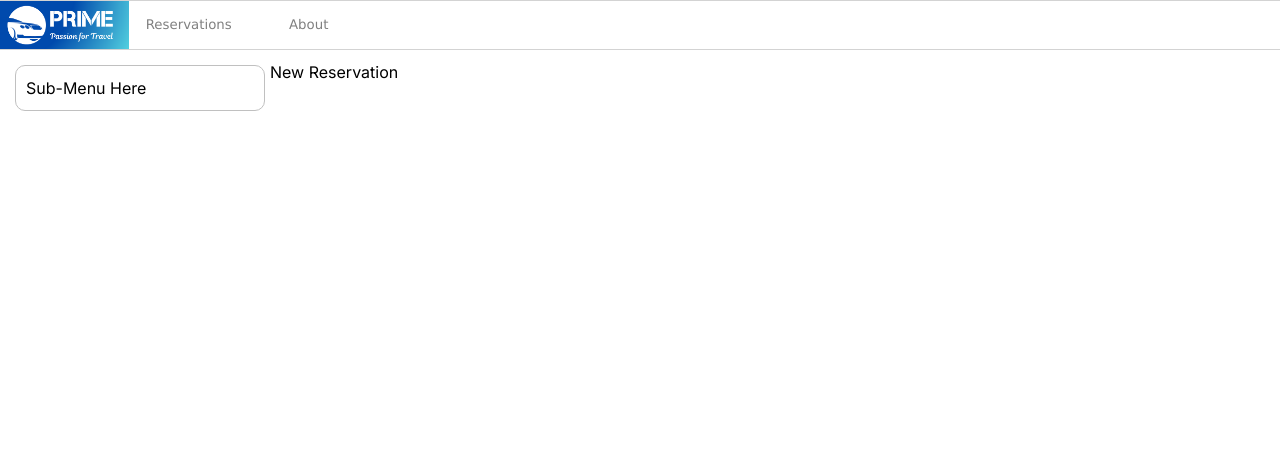
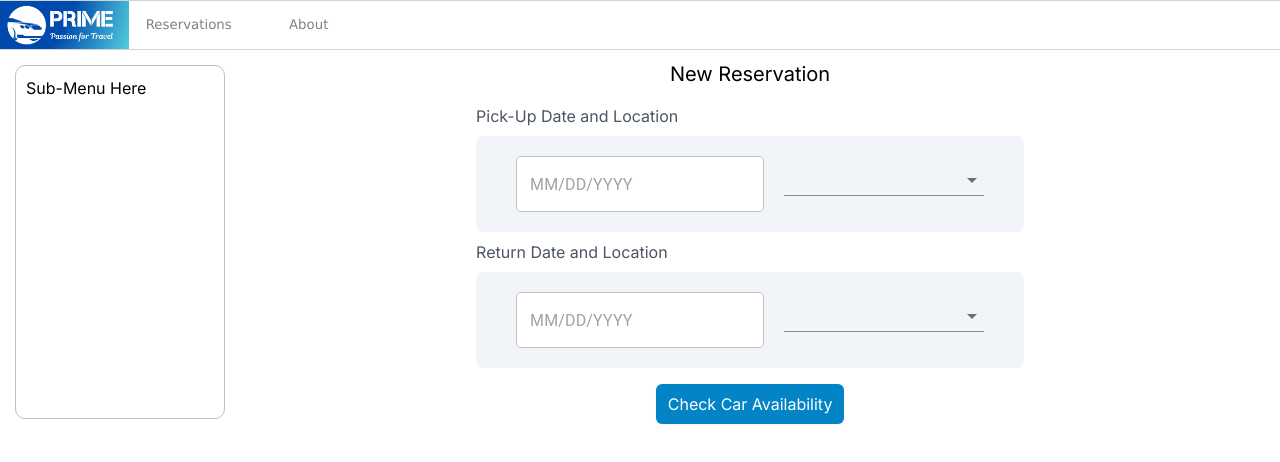
Before and after one commit to nuengwong/carRentalApp, a Next.js app: page /reservations in a window 1280 px wide. Shown: the top 462 px of the page. Built offline with nearby package versions, Linux system fonts and the light colour scheme.

Commit message:
Chapter05

```diff
--- a/package.json
+++ b/package.json
@@ -9,9 +9,14 @@
     "lint": "next lint"
   },
   "dependencies": {
+    "@emotion/react": "^11.11.4",
+    "@emotion/styled": "^11.11.0",
+    "@mui/material": "^5.15.12",
+    "@mui/x-date-pickers": "^6.19.6",
     "@types/node": "20.11.25",
     "@types/react": "18.2.64",
     "@types/react-dom": "18.2.21",
+    "dayjs": "^1.11.10",
     "next": "13.4.16",
     "react": "18.2.0",
     "react-dom": "18.2.0",
--- a/src/app/reservations/page.tsx
+++ b/src/app/reservations/page.tsx
@@ -1,7 +1,22 @@
+import LocationDateReserve from '@/components/LocationDateReserve';
+
 export default function Reservations() {
   return (
-    <main>
-      <div>New Reservation</div>
+    <main className="w-[100%] flex flex-col items-center space-y-4">
+      <div className="text-xl font-meduum">New Reservation</div>
+      <div className="w-fit space-y-2">
+        <div className="text-md text-left text-gray-600">
+          Pick-Up Date and Location
+        </div>
+        <LocationDateReserve />
+        <div className="tetxt-md text-left text-gray-600">
+          Return Date and Location
+        </div>
+        <LocationDateReserve />
+      </div>
+      <button className="block rounded-md bg-sky-600 hover:bg-indigo-600 px-3 py-2 shadow-sm text-white">
+        Check Car Availability
+      </button>
     </main>
   );
 }
--- /dev/null
+++ b/src/components/InteractiveCard.tsx
@@ -0,0 +1,35 @@
+'use client';
+import Image from 'next/image';
+
+export default function InteractiveCard({
+  children,
+  contentName,
+}: {
+  children: React.ReactNode;
+  contentName: string;
+}) {
+  function onCardMouseAction(event: React.SyntheticEvent) {
+    if (event.type == 'mouseover') {
+      event.currentTarget.classList.remove('shadow-lg');
+      event.currentTarget.classList.add('shadow-2xl');
+    } else {
+      event.currentTarget.classList.remove('shadow-2xl');
+      event.currentTarget.classList.add('shadow-lg');
+    }
+  }
+
+  function onCarSelected() {
+    alert('You Select ' + contentName);
+  }
+
+  return (
+    <div
+      className="w-1/5 h-[300px] rounded-lg shadow-lg"
+      onClick={() => onCarSelected()}
+      onMouseOver={(e) => onCardMouseAction(e)}
+      onMouseOut={(e) => onCardMouseAction(e)}
+    >
+      {children}
+    </div>
+  );
+}
--- /dev/null
+++ b/src/components/LocationDateReserve.tsx
@@ -0,0 +1,25 @@
+'use client';
+import { DatePicker } from '@mui/x-date-pickers';
+import { LocalizationProvider } from '@mui/x-date-pickers/LocalizationProvider';
+import { AdapterDayjs } from '@mui/x-date-pickers/AdapterDayjs';
+import { Select, MenuItem, Menu } from '@mui/material';
+
+export default function LocationDateReserve() {
+  return (
+    <div className="bg-slate-100 rounded-lg space-x-5 space-y-2 w-fit px-10 py-5 flex flex-row justify-center">
+      <LocalizationProvider dateAdapter={AdapterDayjs}>
+        <DatePicker className="bg-white" />
+      </LocalizationProvider>
+      <Select
+        variant="standard"
+        name="location"
+        id="location"
+        className="h-[2em] w-[200px]"
+      >
+        <Menu value="BKK">Bangkok</Menu>
+        <Menu value="CNX">Chiang Mai</Menu>
+        <Menu value="HKT">Phuket</Menu>
+      </Select>
+    </div>
+  );
+}
--- a/src/components/ProductCard.tsx
+++ b/src/components/ProductCard.tsx
@@ -1,6 +1,5 @@
-import { readFileSync } from 'fs';
-import styles from './productcard.module.css';
 import Image from 'next/image';
+import InteractiveCard from './InteractiveCard';
 
 export default function ProductCard({
   carName,
@@ -9,8 +8,12 @@ export default function ProductCard({
   carName: string;
   imgSrc: string;
 }) {
+  function onCarSelected() {
+    alert('You Slect ' + carName);
+  }
+
   return (
-    <div className="w-1/5 h-[300px] rounded-lg shadow-lg">
+    <InteractiveCard contentName={carName}>
       <div className="w-full h-[70%] relative rounded-t-lg">
         <Image
           src={imgSrc}
@@ -20,6 +23,6 @@ export default function ProductCard({
         />
       </div>
       <div className="w-full h-[30%] p-[10px]">{carName}</div>
-    </div>
+    </InteractiveCard>
   );
 }
```
Also changed, not shown: 1 other file (tests, documents, lock files or other folders).
